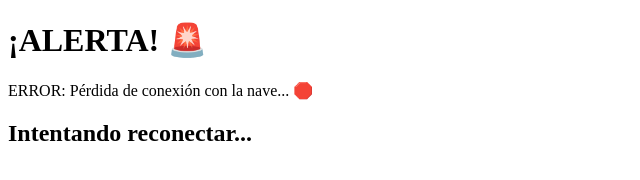
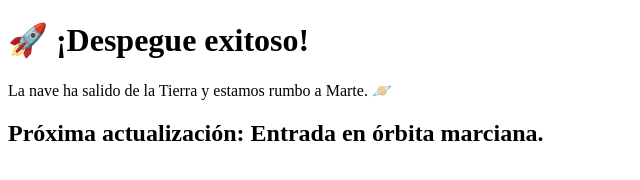
Before and after one commit to loopmayss/proyectoja.github.io, a plain HTML site: page index.html in a window 1280 px wide. Shown: the whole page, without its empty margins (0-640 px from the left). Drawn offline with Linux system fonts and the light colour scheme.

Commit message:
Misión espacial - Corrección

```diff
--- a/index.html
+++ b/index.html
@@ -5,8 +5,8 @@
     <title>Misión Espacial 🚀</title>
 </head>
 <body>
-    <h1>¡ALERTA! 🚨</h1>
-    <p>ERROR: Pérdida de conexión con la nave... 🛑</p>
-    <h2>Intentando reconectar...</h2>
+    <h1>🚀 ¡Despegue exitoso!</h1>
+    <p>La nave ha salido de la Tierra y estamos rumbo a Marte. 🪐</p>
+    <h2>Próxima actualización: Entrada en órbita marciana.</h2>
 </body>
 </html>
```
